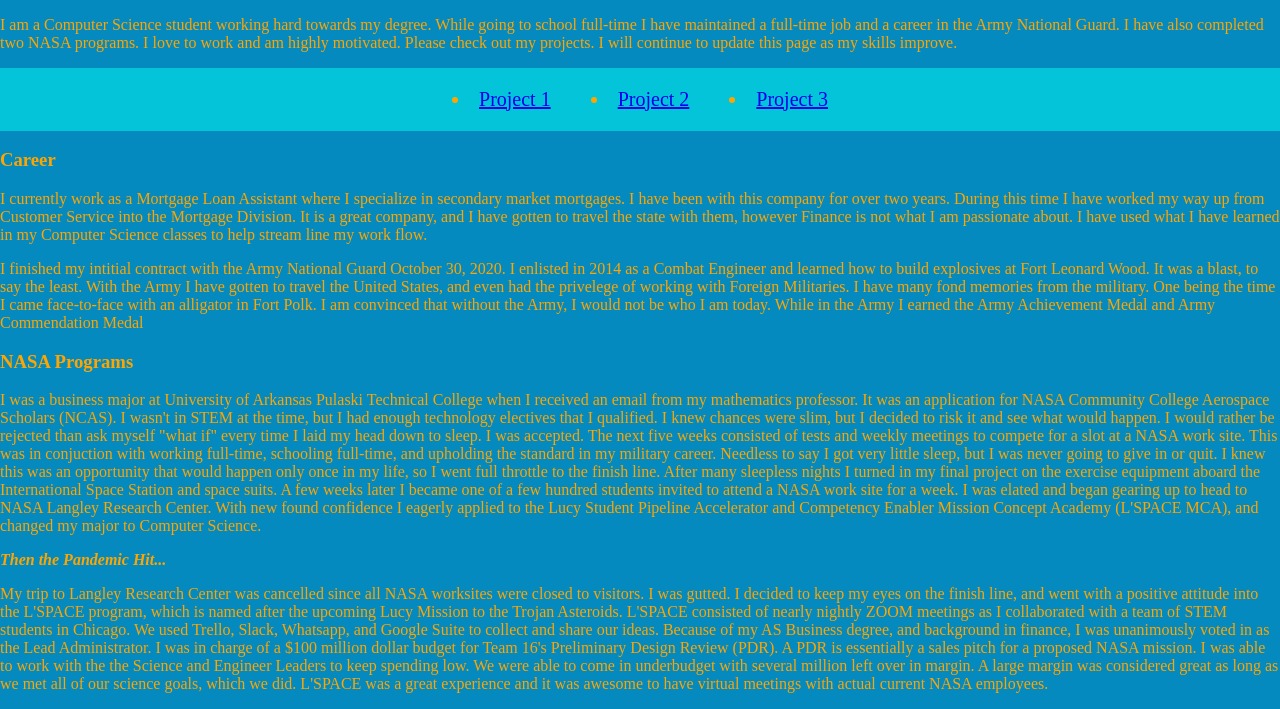
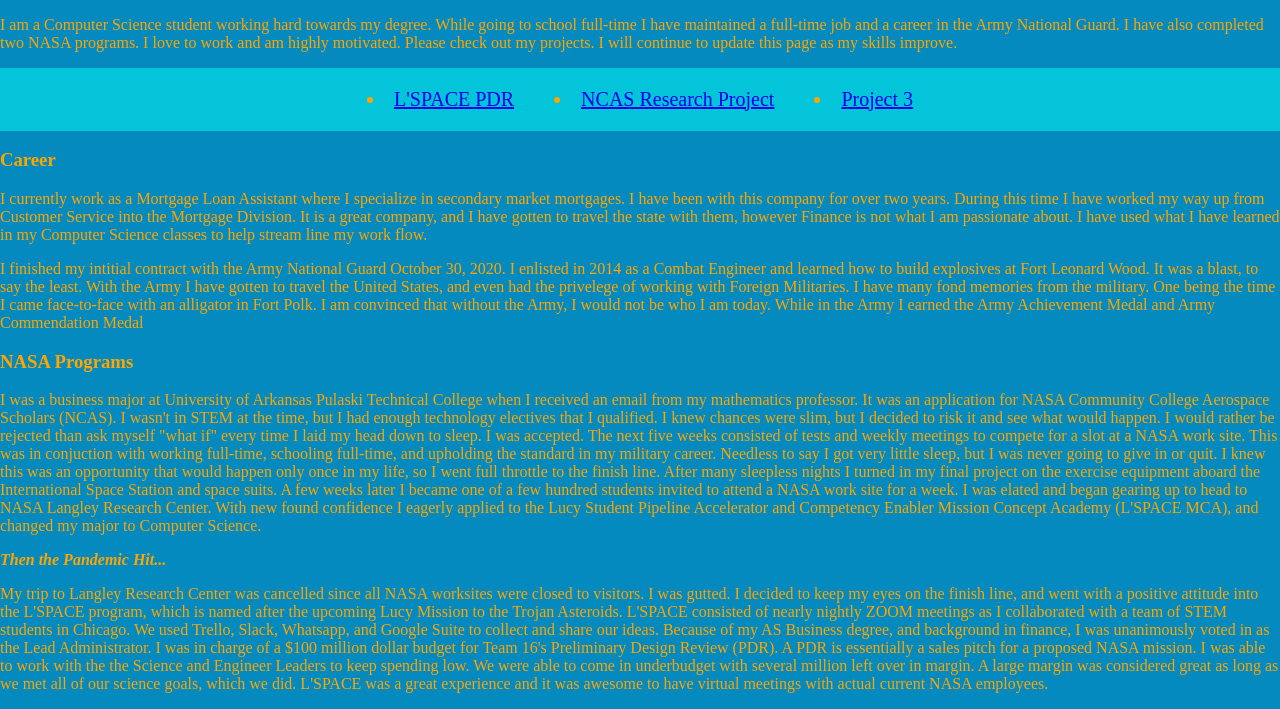
Before and after one commit to WillYarbrough/projects, a plain HTML site: page index.html in a window 1280 px wide. Shown: the part 105-814 px from the top of the page. Drawn offline with Linux system fonts and the light colour scheme.

Commit message:
add links

```diff
--- a/index.html
+++ b/index.html
@@ -16,8 +16,8 @@ I love to work and am highly  motivated. Please check out my projects. I will co
     </section>
 
     <div class="flex-container">
-      <div><li><a href="project link">Project 1</a></li></div>
-      <div><li><a href="project link">Project 2</a></li></div>
+      <div><li><a href="resources/L_Space_Invaders_Preliminary_Design_Review_Last_and_Final.pdf">L'SPACE PDR</a></li></div>
+      <div><li><a href="resources/w.yarbrough_option2_NCAS.pdf">NCAS Research Project</a></li></div>
       <div><li><a href="project link">Project 3</a></li></div>
     </div>
      </article>
```
